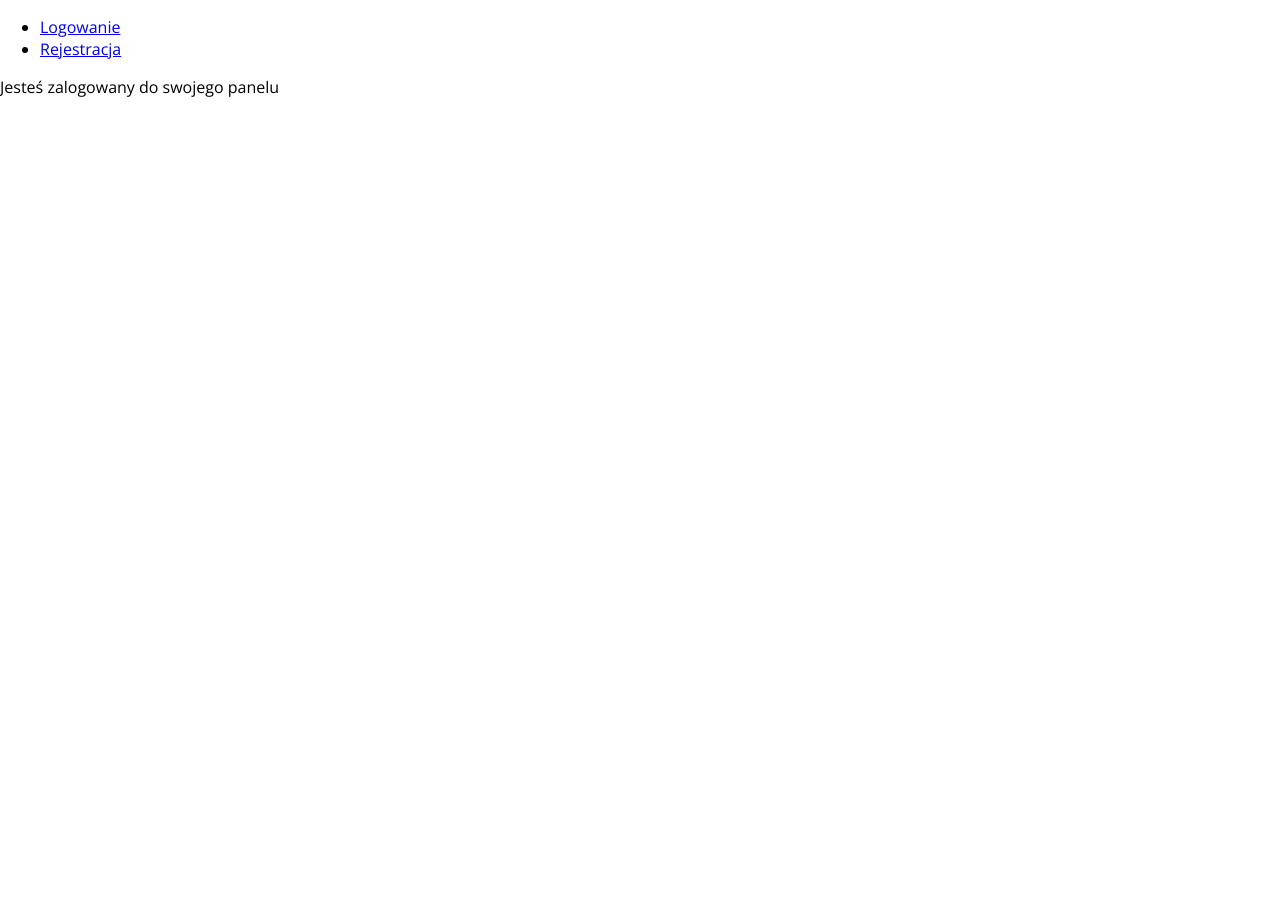
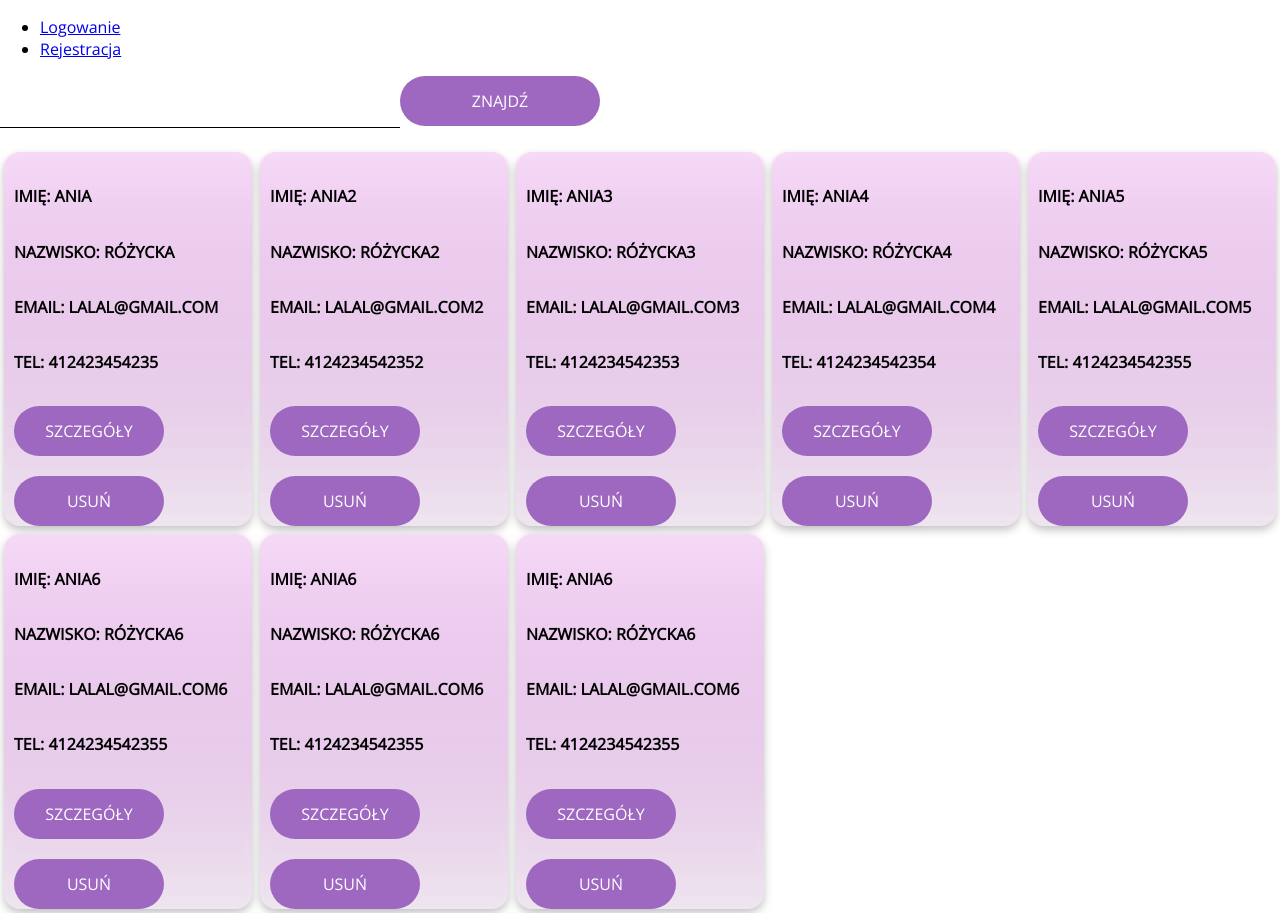
Before and after one commit to krzlepianka/HairDresser-front-end, a React (Create React App) app: page /Dashboard in a window 1280 px wide. Before the commit the page ends 800 px from the top, so only its background shows below. Built offline with nearby package versions, Linux system fonts and the light colour scheme; sample sign-in values are in the browser's storage.

Commit message:
basic dashboard version

```diff
--- a/package.json
+++ b/package.json
@@ -6,6 +6,7 @@
     "@testing-library/jest-dom": "^4.2.4",
     "@testing-library/react": "^9.3.2",
     "@testing-library/user-event": "^7.1.2",
+    "axios": "^0.19.2",
     "react": "^16.13.1",
     "react-dom": "^16.13.1",
     "react-router-dom": "^5.2.0",
--- a/src/components/atoms/Button/index.js
+++ b/src/components/atoms/Button/index.js
@@ -9,13 +9,15 @@ const Button = styled.button`
     border: none;
     text-transform: uppercase;
     font-family: 'Open Sans';
-    font-size: ${({theme}) => theme.mFontSize};
+    font-size: ${({ theme }) => theme.mFontSize};
     outline: none;
     cursor: pointer;
-    ${({ secondary }) => (
-        secondary && css`
-        background-color: yellow;
-        color: #000
+    ${({ small }) => (
+        small && css`
+        font-size: ${({ theme }) => theme.mFontSize};
+        height: 5rem;
+        width: 15rem;
+        margin: 2rem 0rem 0rem 1rem;
         `
     )}
 
--- /dev/null
+++ b/src/components/atoms/Paragraph/index.js
@@ -0,0 +1,10 @@
+import styled from 'styled-components';
+
+const Paragraph = styled.h2`
+    text-transform: uppercase;
+    font-family: 'Open Sans';
+    font-size: ${({ theme }) => theme.mFontSize};
+    padding: 2rem 0rem 0rem 1rem;
+`;
+
+export default Paragraph;
--- /dev/null
+++ b/src/components/helpers/axios-requests.js
@@ -0,0 +1,7 @@
+import axios from 'axios';
+
+const postData = (url, payload) => {
+    return axios.post(url, payload)
+};
+
+export default postData;
--- /dev/null
+++ b/src/components/molecules/Card/Card.js
@@ -0,0 +1,29 @@
+import React from 'react';
+import styled from 'styled-components';
+import Paragraph from '../../atoms/Paragraph';
+import Button from '../../atoms/Button';
+
+const CardWrapper = styled.div`
+    background-image: linear-gradient(180deg, #F6D9F7 0%, rgba(255, 255, 255, 0) 100%), linear-gradient(180deg, #C791CC 0%, rgba(241, 231, 242, 0.932292) 99.99%, rgba(255, 255, 255, 0) 100%);
+    filter: drop-shadow(0px 4px 4px rgba(0, 0, 0, 0.25));
+    border-radius: 16px;
+    margin: 4px;
+    flex: 0 1 calc(20% - 8px);
+`
+
+const Card = ({ imię, nazwisko, email, tel }) => {
+    return (
+        <>
+            <CardWrapper>
+                <Paragraph>imię: {imię}</Paragraph>
+                <Paragraph>nazwisko: {nazwisko}</Paragraph>
+                <Paragraph>email: {email}</Paragraph>
+                <Paragraph>tel: {tel}</Paragraph>
+                <Button small>Szczegóły</Button>
+                <Button small>Usuń</Button>
+            </CardWrapper>
+        </>
+    )
+}
+
+export default Card;
--- /dev/null
+++ b/src/components/molecules/Cards/Cards.js
@@ -0,0 +1,83 @@
+import React from 'react';
+import styled from 'styled-components';
+import Card from '../Card/Card';
+
+const CardsWrapper = styled.div`
+    width: 100%;
+    display: flex;
+    justify-content: space-around;
+    align-items: center;
+`
+
+const ClientsMock = [
+    {
+        id: '1',
+        imię: 'Ania',
+        nazwisko: 'Różycka',
+        email: 'lalal@gmail.com',
+        tel: '412423454235'
+    },
+    {
+        id: '2',
+        imię: 'Ania2',
+        nazwisko: 'Różycka2',
+        email: 'lalal@gmail.com2',
+        tel: '4124234542352'
+    },
+    {
+        id: '3',
+        imię: 'Ania3',
+        nazwisko: 'Różycka3',
+        email: 'lalal@gmail.com3',
+        tel: '4124234542353'
+    },
+    {
+        id: '4',
+        imię: 'Ania4',
+        nazwisko: 'Różycka4',
+        email: 'lalal@gmail.com4',
+        tel: '4124234542354'
+    },
+    {
+        id: '5',
+        imię: 'Ania5',
+        nazwisko: 'Różycka5',
+        email: 'lalal@gmail.com5',
+        tel: '4124234542355'
+    },
+    {
+        id: '6',
+        imię: 'Ania6',
+        nazwisko: 'Różycka6',
+        email: 'lalal@gmail.com6',
+        tel: '4124234542355'
+    },
+    {
+        id: '7',
+        imię: 'Ania6',
+        nazwisko: 'Różycka6',
+        email: 'lalal@gmail.com6',
+        tel: '4124234542355'
+    },
+    {
+        id: '8',
+        imię: 'Ania6',
+        nazwisko: 'Różycka6',
+        email: 'lalal@gmail.com6',
+        tel: '4124234542355'
+    }
+];
+
+
+const Cards = () => ClientsMock.map(client => {
+    const { id, imię, nazwisko, email, tel } = client;
+    return <Card
+        key={id}
+        imię={imię}
+        nazwisko={nazwisko}
+        email={email}
+        tel={tel}
+    />
+});
+
+export default Cards;
--- /dev/null
+++ b/src/components/molecules/SearchBar/SearchBar.js
@@ -0,0 +1,15 @@
+import React from 'react';
+import styled from 'styled-components';
+import Input from '../../atoms/Input';
+import Button from '../../atoms/Button';
+
+const SearchBar = () => {
+    return (
+        <>
+            <Input />
+            <Button>Znajdź</Button>
+        </>
+    );
+}
+
+export default SearchBar;
--- a/src/components/templates/Dashboard.js
+++ b/src/components/templates/Dashboard.js
@@ -1,9 +1,23 @@
 import React from 'react';
+import styled from 'styled-components';
+import SearchBar from '../molecules/SearchBar/SearchBar';
+import Cards from '../molecules/Cards/Cards';
+
+const CardsWrapper = styled.div`
+    width: 100%;
+    display: flex;
+    align-items: center;
+    flex-wrap: wrap;
+    flex-grow: 1;
+`
 
 const Dashboard = () => {
     return (
         <>
-            Jesteś zalogowany do swojego panelu
+            <SearchBar />
+            <CardsWrapper>
+                <Cards />
+            </CardsWrapper>
         </>
     );
 }
--- a/src/components/templates/Login.js
+++ b/src/components/templates/Login.js
@@ -1,5 +1,7 @@
 import React, { useState } from 'react';
 import Form from '../molecules/Form/Form';
+import axios from 'axios';
+import postData from '../helpers/axios-requests';
 
 const Login = ({ children, history }) => {
 
@@ -94,29 +96,14 @@ const Login = ({ children, history }) => {
     const submitForm = e => {
         e.preventDefault();
         if (validateForm().validEmail.valid && validateForm().validLogin.valid && validateForm().validPassword.valid) {
+            const { login, password, email } = userData;
             const API_URL = 'http://localhost:5000/api/authentication/signin';
-            const { login, password, email } = userData;
-            fetch(API_URL, {
-                method: 'POST',
-                headers: {
-                    'Content-Type': 'application/json'
-                },
-                body: JSON.stringify({ login, password, email })
-            })
+            postData(API_URL, { login, password, email })
                 .then(response => {
-                    if (!response.ok) {
-                        throw response
-                    }
-                    return response.json();
-                })
-                .then(response => {
-                    localStorage.setItem('TOKEN', response.token);
+                    localStorage.setItem('TOKEN', response.data.token);
                     history.push('/Dashboard');
                 })
-                .catch(error => {
-                    error.text()
-                        .then(res => console.log(res))
-                })
+                .catch(error => console.log(error.response.data.message));
         }
         setErrors({
             ...errors,
```
Also changed, not shown: 1 other file (tests, documents, lock files or other folders).
